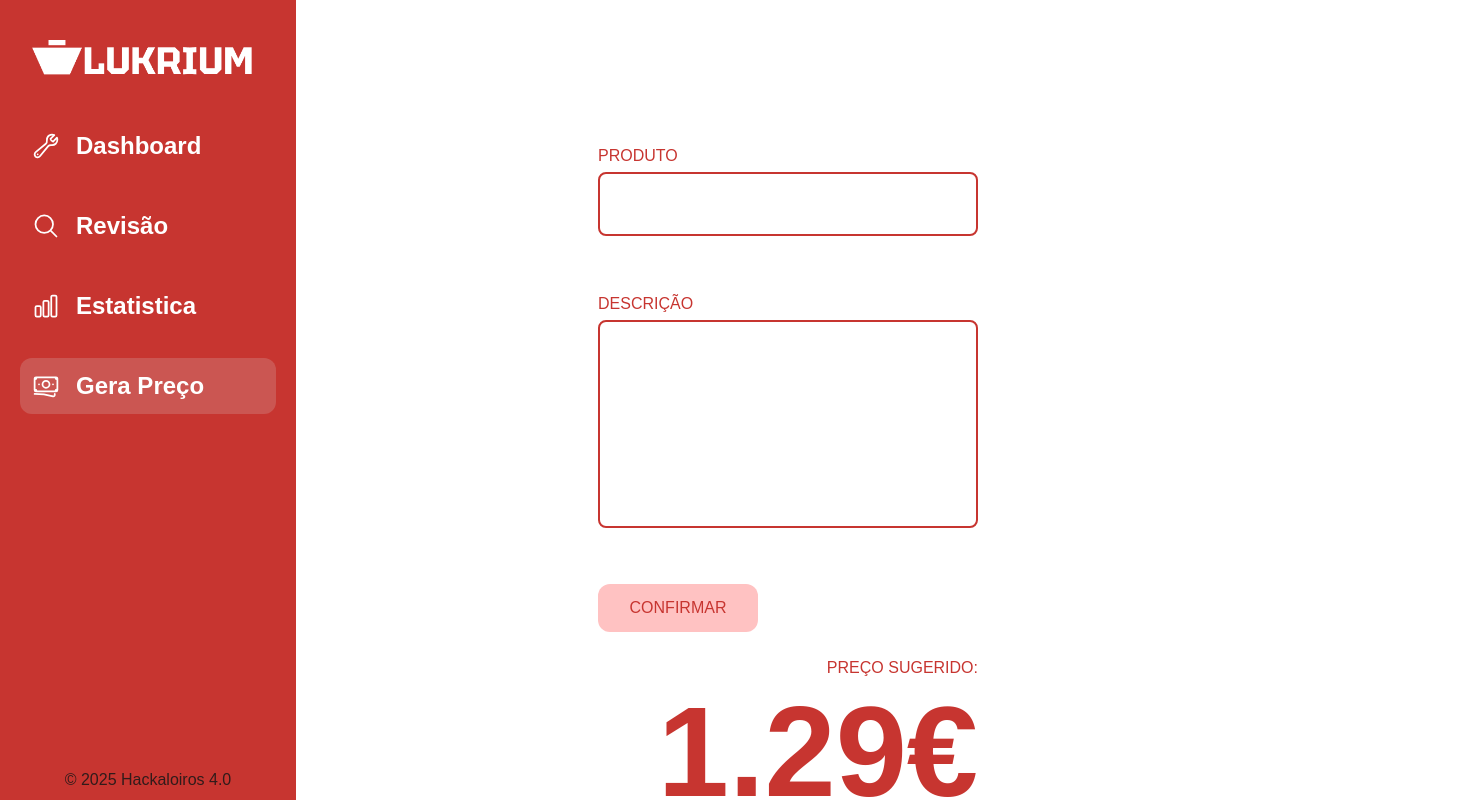
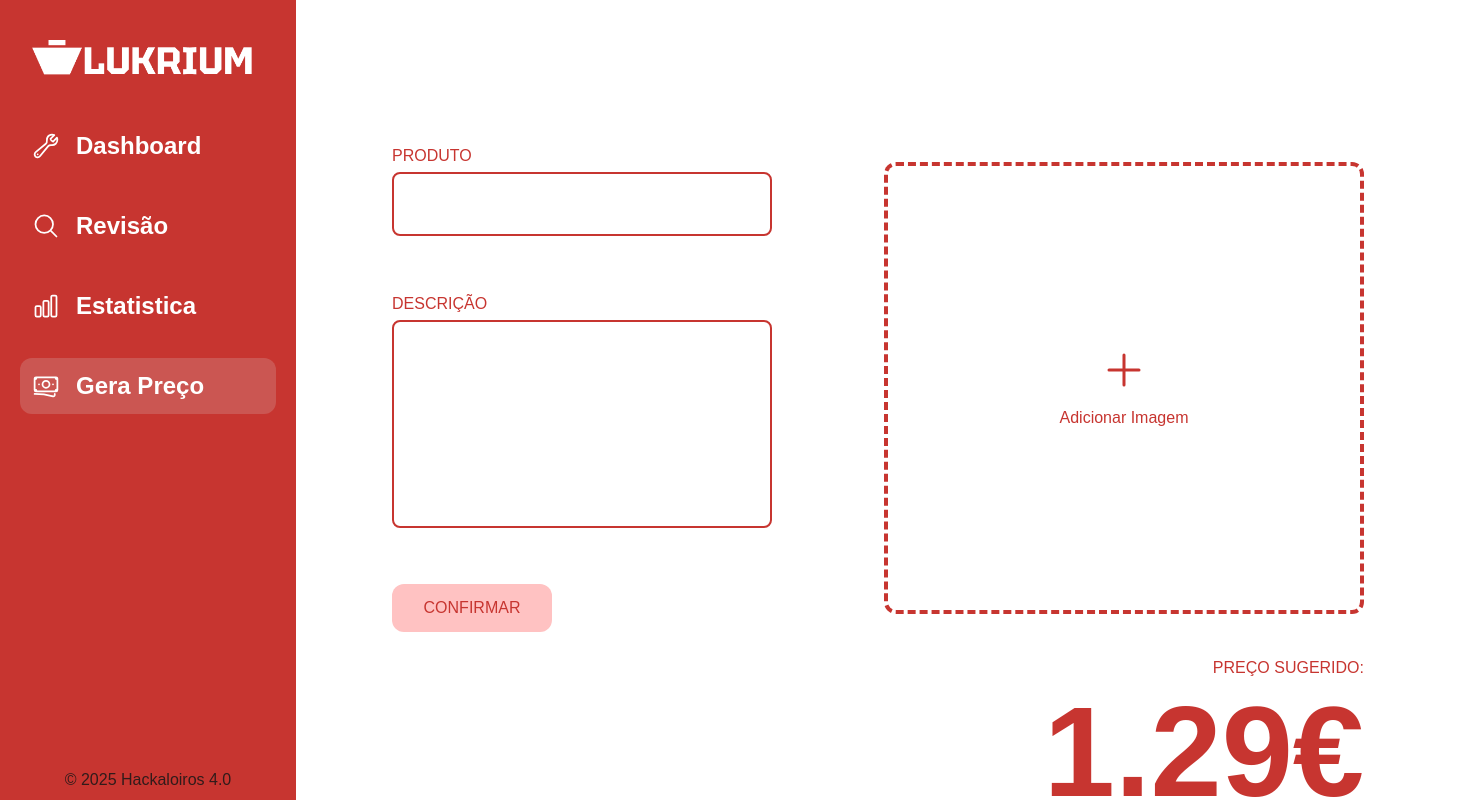
Before and after one commit to RicoPleasure/lukrium, a Next.js app in the folder frontend/: page /priceGenerator in a window 1280 px wide. Shown: the top 800 px of the page, 1460 px wide, since content can reach past the window. Built offline with nearby package versions, Linux system fonts and the light colour scheme.

Commit message:
fix: update price generator

```diff
--- a/frontend/app/components/priceForm.tsx
+++ b/frontend/app/components/priceForm.tsx
@@ -83,6 +83,28 @@ const PriceForm: React.FC = () => {
         <p className="text-green-500 font-bold">Preço Estimado: {estimatedPrice}</p>
         )}
       </div>
+
+      <div className={`flex justify-center items-center ${ !image ? "border-4 rounded-xl border-dashed" : ""} h-[452px] w-[480px]`}>
+        {image ? (
+          <img
+            src={image}
+            alt="Uploaded Image"
+            className="w-full h-full object-cover rounded-xl opacity-80 inset-shadow-2xs"
+          />
+        ) : (
+          <label className="flex justify-center duration-300 ease-in-out transition-all h-full w-full flex-col items-center gap-3 cursor-pointer hover:bg-coral/10">
+            <PlusIcon className="h-12 w-12" />
+            <span>Adicionar Imagem</span>
+            <input
+              type="file"
+              accept="image/*"
+              className="hidden"
+              onChange={handleImageUpload}
+            />
+          </label>
+        )}
+      </div>
+
     </section>
   );
 };
```
